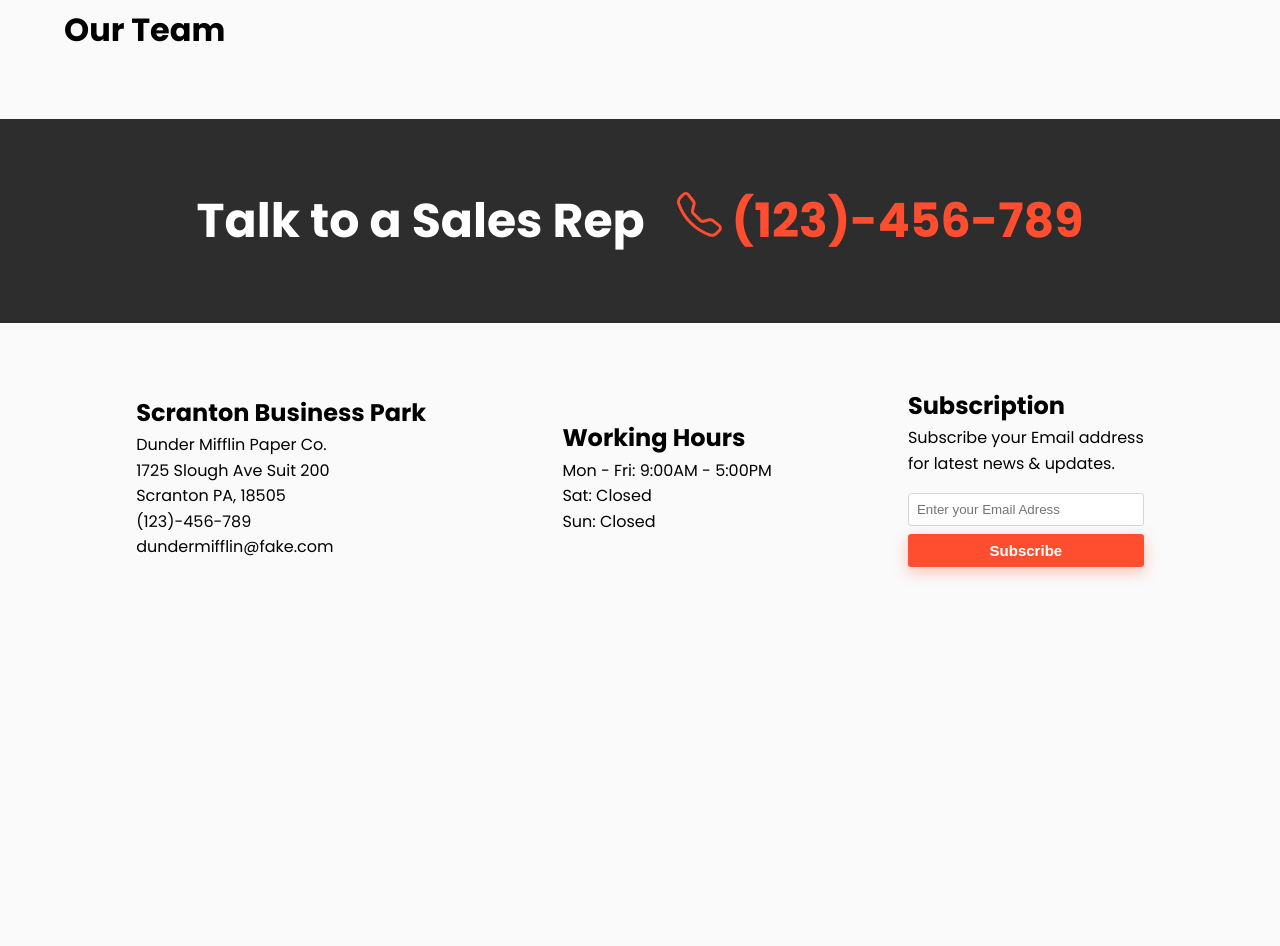
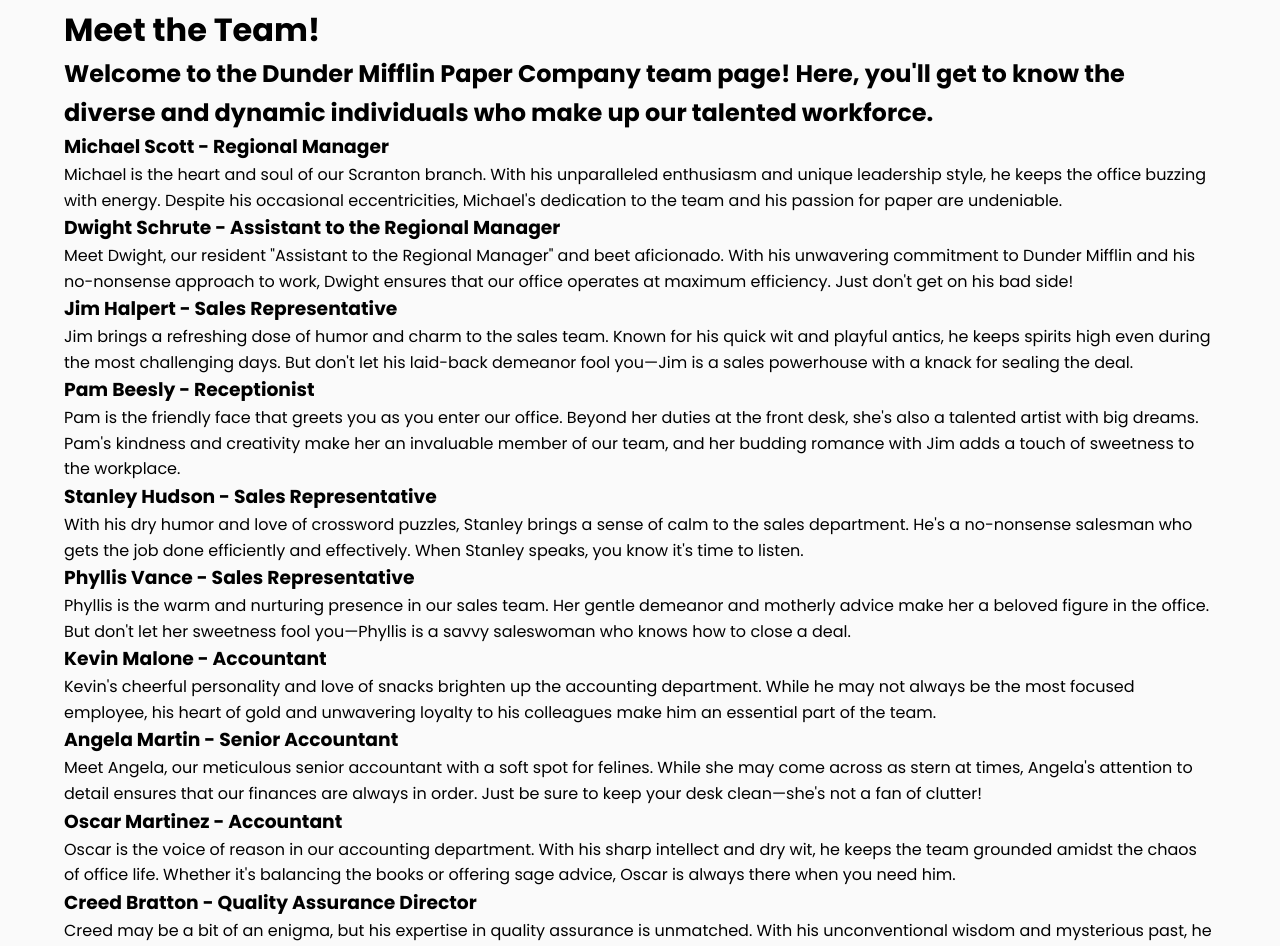
Before and after one commit to Lifad457/dunder-mifflin, a React (Vite) app: page /our-team in a window 1280 px wide. Shown: the part 140-1086 px from the top of the page. Before the commit the page ends 800 px from the top, so only its background shows below. Built offline with nearby package versions, Linux system fonts and the light colour scheme.

Commit message:
Update team page content and button padding

```diff
--- a/src/pages/OurTeam.jsx
+++ b/src/pages/OurTeam.jsx
@@ -6,7 +6,61 @@
         <>
             <GlobalStyle />
             <Wrapper>
-                <h1>Our Team</h1>
+                <h1>Meet the Team!</h1>
+
+                <h2>Welcome to the Dunder Mifflin Paper Company team page! Here, you'll get to know the diverse and dynamic individuals who make up our talented workforce.</h2>
+
+                <h3>Michael Scott - Regional Manager</h3>
+                <p>
+                    Michael is the heart and soul of our Scranton branch. With his unparalleled enthusiasm and unique leadership style, he keeps the office buzzing with energy. Despite his occasional eccentricities, Michael's dedication to the team and his passion for paper are undeniable.
+                </p>
+
+                <h3>Dwight Schrute - Assistant to the Regional Manager</h3>
+                <p>
+                    Meet Dwight, our resident "Assistant to the Regional Manager" and beet aficionado. With his unwavering commitment to Dunder Mifflin and his no-nonsense approach to work, Dwight ensures that our office operates at maximum efficiency. Just don't get on his bad side!
+                </p>
+
+                <h3>Jim Halpert - Sales Representative</h3>
+                <p>
+                    Jim brings a refreshing dose of humor and charm to the sales team. Known for his quick wit and playful antics, he keeps spirits high even during the most challenging days. But don't let his laid-back demeanor fool you—Jim is a sales powerhouse with a knack for sealing the deal.
+                </p>
+
+                <h3>Pam Beesly - Receptionist</h3>
+                <p>
+                    Pam is the friendly face that greets you as you enter our office. Beyond her duties at the front desk, she's also a talented artist with big dreams. Pam's kindness and creativity make her an invaluable member of our team, and her budding romance with Jim adds a touch of sweetness to the workplace.
+                </p>
+
+                <h3>Stanley Hudson - Sales Representative</h3>
+                <p>
+                    With his dry humor and love of crossword puzzles, Stanley brings a sense of calm to the sales department. He's a no-nonsense salesman who gets the job done efficiently and effectively. When Stanley speaks, you know it's time to listen.
+                </p>
+
+                <h3>Phyllis Vance - Sales Representative</h3>
+                <p>
+                    Phyllis is the warm and nurturing presence in our sales team. Her gentle demeanor and motherly advice make her a beloved figure in the office. But don't let her sweetness fool you—Phyllis is a savvy saleswoman who knows how to close a deal.
+                </p>
+
+                <h3>Kevin Malone - Accountant</h3>
+                <p>
+                    Kevin's cheerful personality and love of snacks brighten up the accounting department. While he may not always be the most focused employee, his heart of gold and unwavering loyalty to his colleagues make him an essential part of the team.
+                </p>
+
+                <h3>Angela Martin - Senior Accountant</h3>
+                <p>
+                    Meet Angela, our meticulous senior accountant with a soft spot for felines. While she may come across as stern at times, Angela's attention to detail ensures that our finances are always in order. Just be sure to keep your desk clean—she's not a fan of clutter!
+                </p>
+
+                <h3>Oscar Martinez - Accountant</h3>
+                <p>
+                    Oscar is the voice of reason in our accounting department. With his sharp intellect and dry wit, he keeps the team grounded amidst the chaos of office life. Whether it's balancing the books or offering sage advice, Oscar is always there when you need him.
+                </p>
+
+                <h3>Creed Bratton - Quality Assurance Director</h3>
+                <p>
+                    Creed may be a bit of an enigma, but his expertise in quality assurance is unmatched. With his unconventional wisdom and mysterious past, he brings an air of intrigue to the office. Just don't ask too many questions about his past—some secrets are better left undiscovered.
+                </p>
+
+                <p>Thank you for taking the time to get to know the Dunder Mifflin team! We're proud to work together to deliver quality paper products and exceptional service to our valued customers.</p>
             </Wrapper>
         </>
     )
--- a/src/styles/contact.css.js
+++ b/src/styles/contact.css.js
@@ -80,9 +80,9 @@
 
     button {
         display: inline-block;
-        padding: .5rem 1.5rem;
+        padding: .75rem 1.5rem;
 
-        font-size: var(--fs-medium);
+        font-size: var(--fs-regular);
         font-weight: var(--fw-bold);
         color: var(--color-white);
         border: none;
```
Also changed, not shown: src/team.jsx (added, +72 -0 lines).
